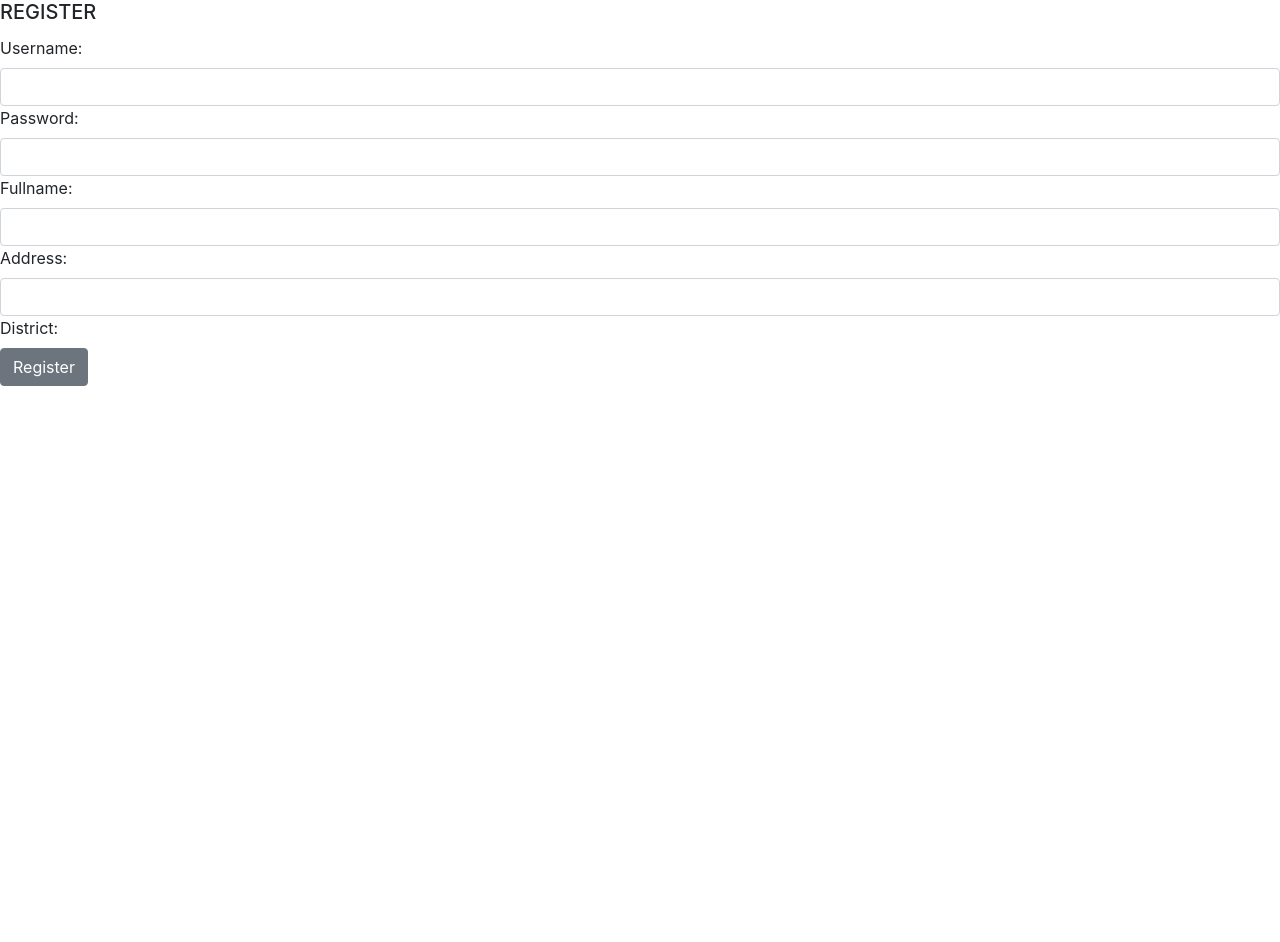
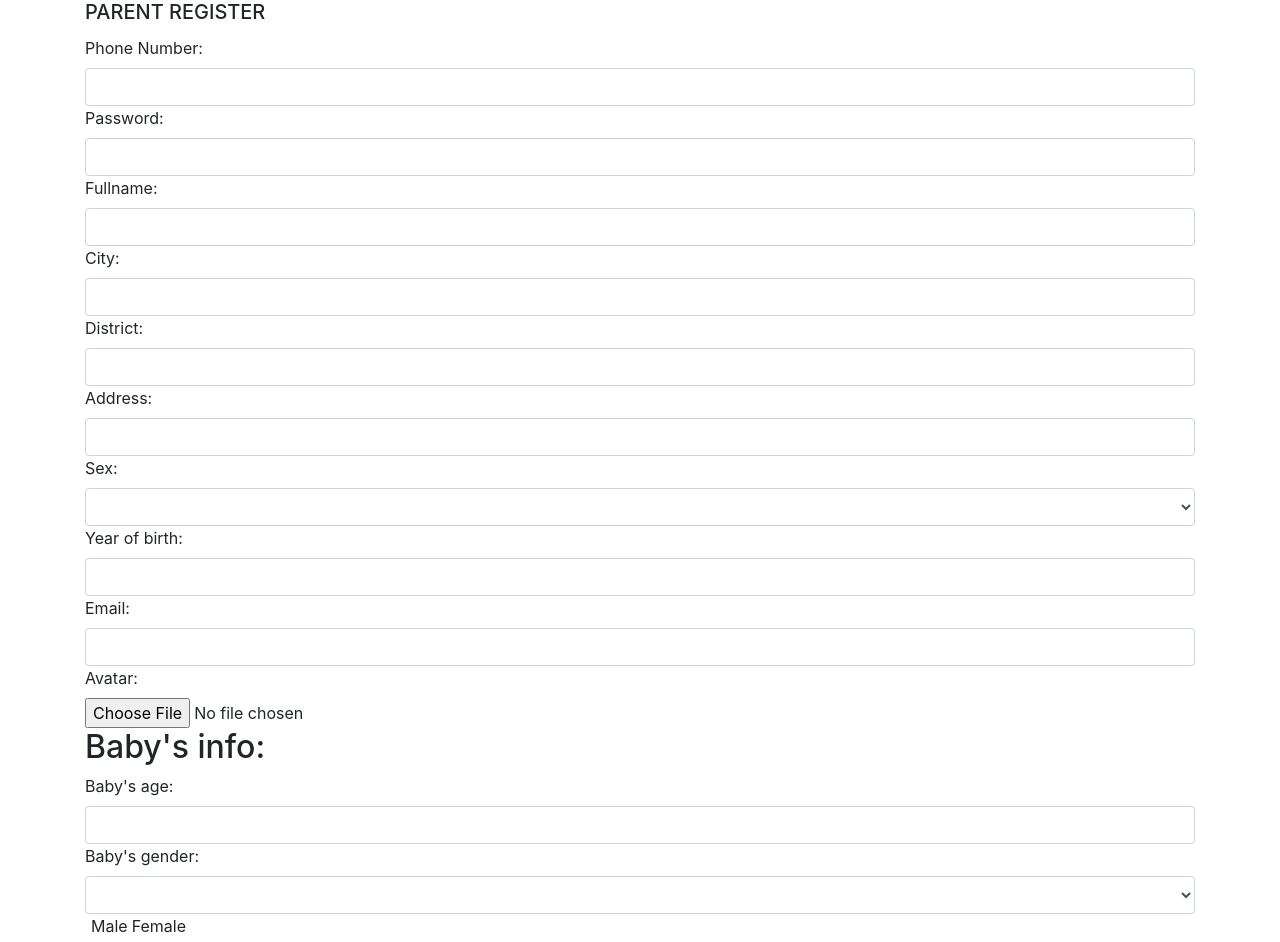
Before and after one commit to tranthuykieu/baby-client, a React (Create React App) app: page /parent/register in a window 1280 px wide. Shown: the top 942 px of the page. Before the commit the page ends 800 px from the top, so only its background shows below. Built offline with nearby package versions, Linux system fonts and the light colour scheme.

Commit message:
outline for register

```diff
--- a/src/components/RegisterParent.js
+++ b/src/components/RegisterParent.js
@@ -1,53 +1,142 @@
 import React, { Component } from 'react';
 import { FormGroup, Form, Label, CardTitle,
         Input, Nav, Button } from 'reactstrap';
+import axios from 'axios';
 
 
 class RegisterParent extends Component {
 
     state = {
         parent: {
-
+            phoneNumber: '',
+            password: '',
+            fullname: '',
+            city: '',
+            district: '',
+            address: '',
+            sex: '',
+            yearOfBirth: '',
+            email: '',
+            avatar: '',
+            babyAge: '',
+            babyGender: '',
+            babyPicture: '',
+            note: ''
         }
     }
 
     _handleChange = (e) => {
+        var preParent = this.state.parent;
+        console.log('id: ' + e.target.id);
+        if (e.target.id == 0) preParent.phoneNumber = e.target.value;
+        if (e.target.id == 1) preParent.password = e.target.value;
+        if (e.target.id == 2) preParent.fullname = e.target.value;
+        if (e.target.id == 3) preParent.city = e.target.value;
+        if (e.target.id == 4) preParent.district = e.target.value;
+        if (e.target.id == 5) preParent.address = e.target.value;
+        if (e.target.id == 6) preParent.sex = e.target.value;
+        if (e.target.id == 7) preParent.yearOfBirth = e.target.value;
+        if (e.target.id == 8) preParent.email = e.target.value;
+        if (e.target.id == 9) preParent.avatar = e.target.value;
+        if (e.target.id == 10) preParent.babyAge = e.target.value;
+        if (e.target.id == 11) preParent.babyGender = e.target.value;
+        if (e.target.id == 12) preParent.babyPicture = e.target.value;
+        if (e.target.id == 13) preParent.note = e.target.value;
+    }
 
+    _handleFileUpload({}) {
+        //to upload picture
     }
 
     _handleRegister = (e) => {
 
+        console.log(this.state.sister);
+        axios.post('http://localhost:1998/api/parents', this.state.sister )
+            .then( res => {
+                console.log(res);
+                this.props.history.push('/mainpage');
+            })
+            .catch(err => console.log(err));
     }
 
 
     render() {
         return(
-            <div>
+            <div className='container'>
                 <FormGroup>
-                    <CardTitle> REGISTER </CardTitle>
+                    <CardTitle>PARENT REGISTER </CardTitle>
                     <Form>
                         <Nav>
-                            <Label> Username: </Label>
-                            <Input onChange={this.handleChange} type='text' if='' required> </Input>
+                            <Label>Phone Number: </Label>
+                            <Input onChange={this._handleChange} type='text' id='0' required></Input>
                         </Nav>
                         <Nav>
                             <Label> Password: </Label>
-                            <Input onChange={this.handleChange} type='password' required></Input>
+                            <Input onChange={this._handleChange} type='password' id='1' required></Input>
                         </Nav>
                         <Nav>
-                            <Label>Fullname: </Label>
-                            <Input onChange={this.handleChange} type='text' required></Input>
+                            <Label> Fullname: </Label>
+                            <Input onChange={this._handleChange} type='text' id='2' required></Input>
+                        </Nav>
+                        <Nav>
+                            <Label> City: </Label>
+                            <Input onChange={this._handleChange} type='text' id='3' required></Input>
+                        </Nav>
+                        <Nav>
+                            <Label>District: </Label>
+                            <Input onChange={this.handleChange} type='text' id='4' required></Input>
                         </Nav>
                         <Nav>
                             <Label> Address: </Label>
-                            <Input onChange={this.handleChange} type='text' required></Input>
+                            <Input onChange={this.handleChange} type='text' id='5' required></Input>
                         </Nav>
                         <Nav>
-                            <Label>District: </Label>
+                            <Label>Sex: </Label>
+                            <Input onChange={this._handleChange} type='select' id='6' required>
+                                <option></option>
+                                <option>Male</option>
+                                <option>Female</option>
+                                <option>LGBT</option>
+                            </Input>
                         </Nav>
+                        <Nav>
+                            <Label> Year of birth: </Label>
+                            <Input onChange={this._handleChange} type='number' id='7'></Input>
+                        </Nav>
+                        <Nav>
+                            <Label>Email: </Label>
+                            <Input onChange={this._handleChange} type='text' id='8'></Input>
+                        </Nav>
+                        <Nav>
+                            <Label>Avatar:</Label>
+                            <Input onChange={this._handleFileUpload} type='file' id='9'></Input>
+                        </Nav>
+
+                        <h2>Baby's info:</h2>
+                        <Nav>
+                            <Label>Baby's age: </Label>
+                            <Input onChange={this._handleChange} type='number' id='10'></Input>
+                        </Nav>
+                        <Nav>
+                            <Label>Baby's gender: </Label>
+                            <Input onChange={this._handleChange} type="select" id='11'></Input>
+                            <option></option>
+                            <option>Male</option>
+                            <option>Female</option>
+                        </Nav>
+                        <Nav>
+                            <Label>Baby's picture: </Label>
+                            <Input onChange={this._handleFileUpload} type='file' id='12'></Input>
+                        </Nav>
+
+                        <Nav>
+                            <Label>Note: </Label>
+                            <Input onChange={this._handleChange} type='textarea' maxLength='300' id='13'></Input>
+                        </Nav>
+
                     </Form>
 
-                    <Button> Register </Button>
+                    <Button onClick={this._handleRegister} type='submit' className='' > Register </Button>
                 </FormGroup>
             </div>
         )
--- a/src/components/RegisterSister.js
+++ b/src/components/RegisterSister.js
@@ -14,16 +14,15 @@ class RegisterSister extends Component {
 
     state = {
         sister: {
-            username: '',
+            phoneNumber: '',
             password: '',
             fullname: '',
+            city: '',
+            district: '',
             address: '',
-            district: '',
-            city: '',
             sex: '',
             age: '',
             email: '',
-            phoneNumber: '',
             note: ''
         }
     }
@@ -31,7 +30,7 @@ class RegisterSister extends Component {
     _handleChange = (e) => {
         var preSister = this.state.sister;
         console.log('id: ' + e.target.id);
-        if (e.target.id == 0) preSister.username = e.target.value;
+        if (e.target.id == 0) preSister.phoneNumber = e.target.value;
         if (e.target.id == 1) preSister.password = e.target.value;
         if (e.target.id == 2) preSister.fullname = e.target.value;
         if (e.target.id == 3) preSister.address = e.target.value;
@@ -40,10 +39,14 @@ class RegisterSister extends Component {
         if (e.target.id == 6) preSister.sex = e.target.value;
         if (e.target.id == 7) preSister.age = e.target.value;
         if (e.target.id == 8) preSister.email = e.target.value;
-        if (e.target.id == 9) preSister.phoneNumber = e.target.value;
+        if (e.target.id == 9) preSister.avatar = e.target.value;
         if (e.target.id == 10) preSister.note = e.target.value;
 
         this.setState({ sister: preSister })
+    }
+
+    _handleFileUpload({}) {
+        // add code to upload file from PC
     }
 
     _handleRegister = (e) => {
@@ -62,11 +65,12 @@ class RegisterSister extends Component {
         return(
             <div className='container'>
                 <FormGroup>
-                    <CardTitle> REGISTER </CardTitle>
+                    <CardTitle> BABYSISTER REGISTER </CardTitle>
                     <Form >
+
                         <Nav>
-                            <Label> Username: </Label>
-                            <Input onChange={this._handleChange} type='text' id='0' required> </Input>
+                            <Label>Phone Number: </Label>
+                            <Input onChange={this._handleChange} type='text' id='0' required></Input>
                         </Nav>
                         <Nav>
                             <Label> Password: </Label>
@@ -77,16 +81,16 @@ class RegisterSister extends Component {
                             <Input onChange={this._handleChange} type='text' id='2' required></Input>
                         </Nav>
                         <Nav>
-                            <Label> Address: </Label>
-                            <Input onChange={this._handleChange} type='text' id='3' required></Input>
+                            <Label>City: </Label>
+                            <Input onChange={this._handleChange} type='text' id='5' required></Input>
                         </Nav>
                         <Nav>
                             <Label>District: </Label>
                             <Input onChange={this._handleChange} type='text' id='4' required></Input>
                         </Nav>
                         <Nav>
-                            <Label>City: </Label>
-                            <Input onChange={this._handleChange} type='text' id='5' required></Input>
+                            <Label> Address: </Label>
+                            <Input onChange={this._handleChange} type='text' id='3' required></Input>
                         </Nav>
                         <Nav>
                             <Label>Sex: </Label>
@@ -105,10 +109,12 @@ class RegisterSister extends Component {
                             <Label>Email: </Label>
                             <Input onChange={this._handleChange} type='text' id='8'></Input>
                         </Nav>
+
                         <Nav>
-                            <Label>Phone Number: </Label>
-                            <Input onChange={this._handleChange} type='text' id='9' required></Input>
+                            <Label>Avatar: </Label>
+                            <Input onChange={this._handleFileUpload} type='file' id='9'></Input>
                         </Nav>
+
                         <Nav>
                             <Label>Note: </Label>
                             <Input onChange={this._handleChange} type='text' id='10' maxLenght='200'></Input>
```
